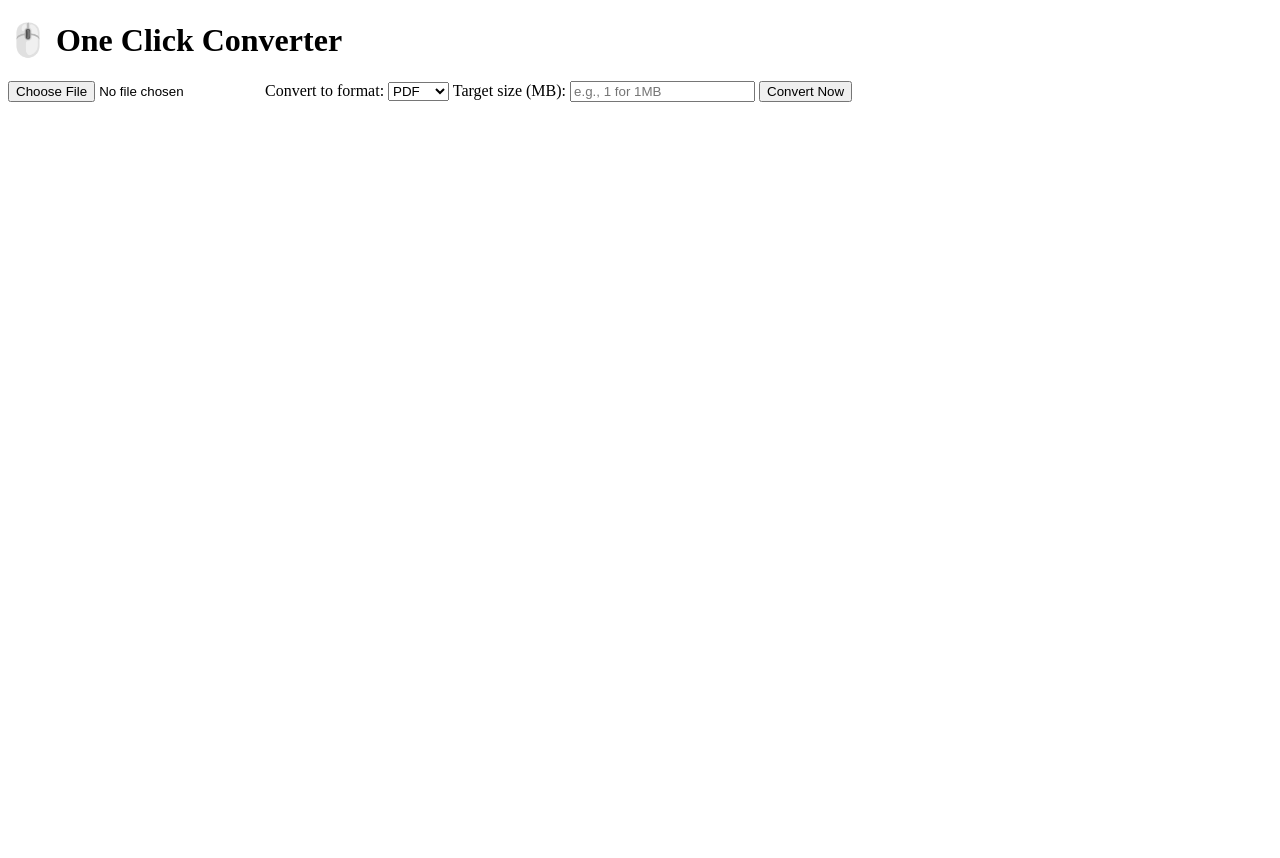
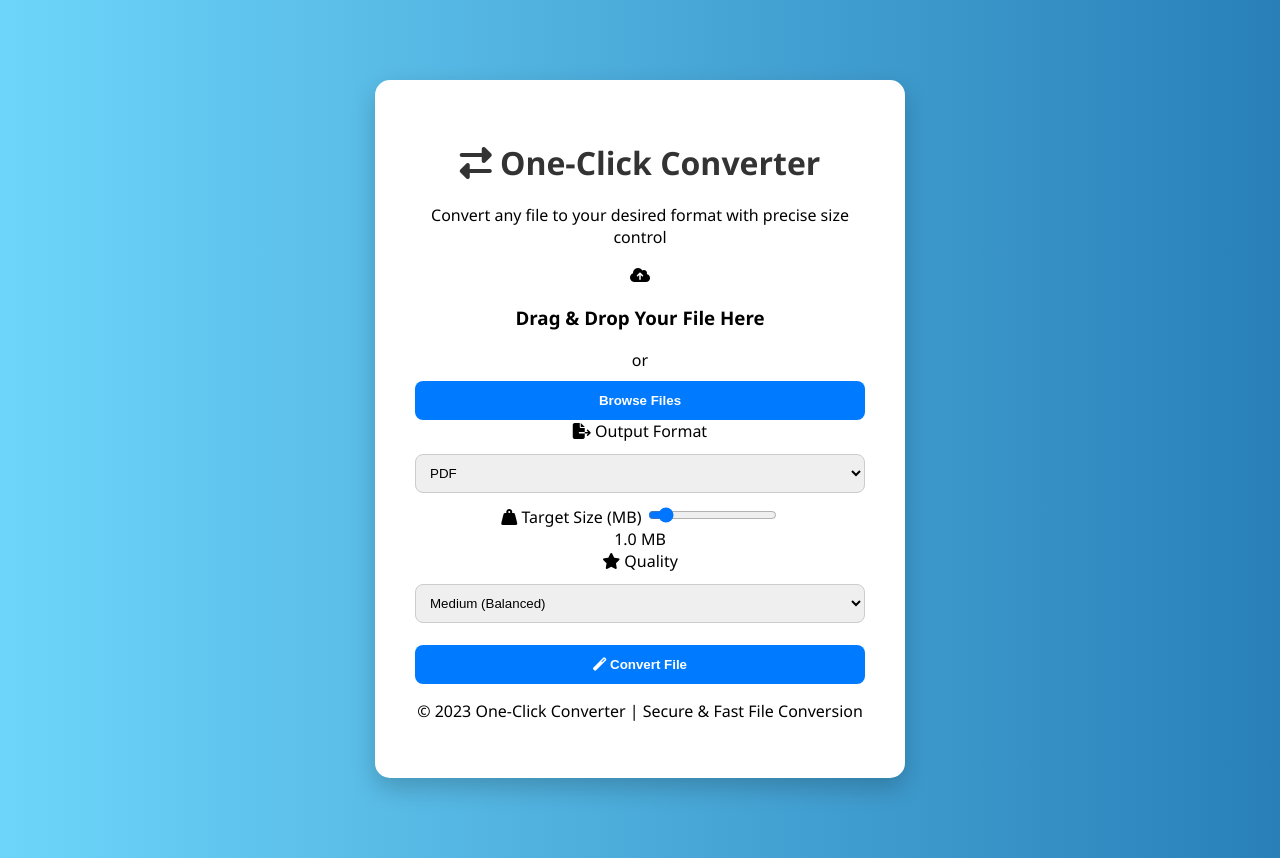
Before and after one commit to NitinLakhera/One-Click-Convertor, a plain HTML site: page index.html in a window 1280 px wide. Before the commit the page ends 800 px from the top, so only its background shows below. Drawn offline with Linux system fonts and the light colour scheme.

Commit message:
index.html

```diff
--- a/index.html
+++ b/index.html
@@ -1,33 +1,84 @@
 <!DOCTYPE html>
 <html lang="en">
 <head>
-  <meta charset="UTF-8" />
-  <meta name="viewport" content="width=device-width, initial-scale=1.0"/>
-  <title>One-Click Converter</title>
-  <link rel="stylesheet" href="style.css" />
+    <meta charset="UTF-8">
+    <meta name="viewport" content="width=device-width, initial-scale=1.0">
+    <title>One-Click Converter | Simple File Conversion</title>
+    <link rel="stylesheet" href="styles.css">
+    <link rel="stylesheet" href="https://cdnjs.cloudflare.com/ajax/libs/font-awesome/6.4.0/css/all.min.css">
 </head>
 <body>
     <div class="container">
-    <h1>🖱️ One Click Converter</h1>
-    <form id="convertForm">
-      <input type="file" id="fileInput" required />
+        <header>
+            <h1><i class="fas fa-exchange-alt"></i> One-Click Converter</h1>
+            <p>Convert any file to your desired format with precise size control</p>
+        </header>
 
-      <label for="formatSelect">Convert to format:</label>
-      <select id="formatSelect">
+        <main>
+            <div class="converter-card">
+                <div class="upload-area" id="dropZone">
+                    <i class="fas fa-cloud-upload-alt"></i>
+                    <h3>Drag & Drop Your File Here</h3>
+                    <span>or</span>
+                    <button class="btn" id="browseBtn">Browse Files</button>
+                    <input type="file" id="fileInput" style="display: none;">
+                    <div class="file-info" id="fileInfo"></div>
+                </div>
+
+                <div class="settings-area">
+                    <div class="setting-group">
+                        <label for="outputFormat"><i class="fas fa-file-export"></i> Output Format</label>
+                        <select id="outputFormat">
                             <option value="pdf">PDF</option>
                             <option value="jpg">JPG</option>
                             <option value="png">PNG</option>
                             <option value="txt">TXT</option>
                             <option value="docx">DOCX</option>
+                            <option value="xlsx">XLSX</option>
+                            <option value="mp3">MP3</option>
+                            <option value="mp4">MP4</option>
                         </select>
+                    </div>
 
-      <label for="sizeInput">Target size (MB):</label>
-      <input type="number" id="sizeInput" placeholder="e.g., 1 for 1MB" min="0.1" step="0.1" />
+                    <div class="setting-group">
+                        <label for="fileSize"><i class="fas fa-weight-hanging"></i> Target Size (MB)</label>
+                        <input type="range" id="fileSize" min="0.1" max="10" step="0.1" value="1">
+                        <div class="size-value">
+                            <span id="sizeValue">1.0</span> MB
+                        </div>
+                    </div>
 
-      <button type="submit">Convert Now</button>
-    </form>
+                    <div class="setting-group quality-group">
+                        <label for="quality"><i class="fas fa-star"></i> Quality</label>
+                        <select id="quality">
+                            <option value="high">High (Best Quality)</option>
+                            <option value="medium" selected>Medium (Balanced)</option>
+                            <option value="low">Low (Smallest Size)</option>
+                        </select>
+                    </div>
+                </div>
 
-    <div id="status"></div>
+                <button class="btn convert-btn" id="convertBtn" disabled>
+                    <i class="fas fa-magic"></i> Convert File
+                </button>
+            </div>
+
+            <div class="progress-container" id="progressContainer" style="display: none;">
+                <div class="progress-bar" id="progressBar"></div>
+                <span class="progress-text" id="progressText">Processing...</span>
+            </div>
+
+            <div class="download-area" id="downloadArea" style="display: none;">
+                <h3><i class="fas fa-check-circle"></i> Conversion Complete!</h3>
+                <a class="btn download-btn" id="downloadBtn">
+                    <i class="fas fa-download"></i> Download File
+                </a>
+            </div>
+        </main>
+
+        <footer>
+            <p>© 2023 One-Click Converter | Secure & Fast File Conversion</p>
+        </footer>
     </div>
 
     <script src="script.js"></script>
```
Lines whose indentation alone changed are shown as unchanged.
